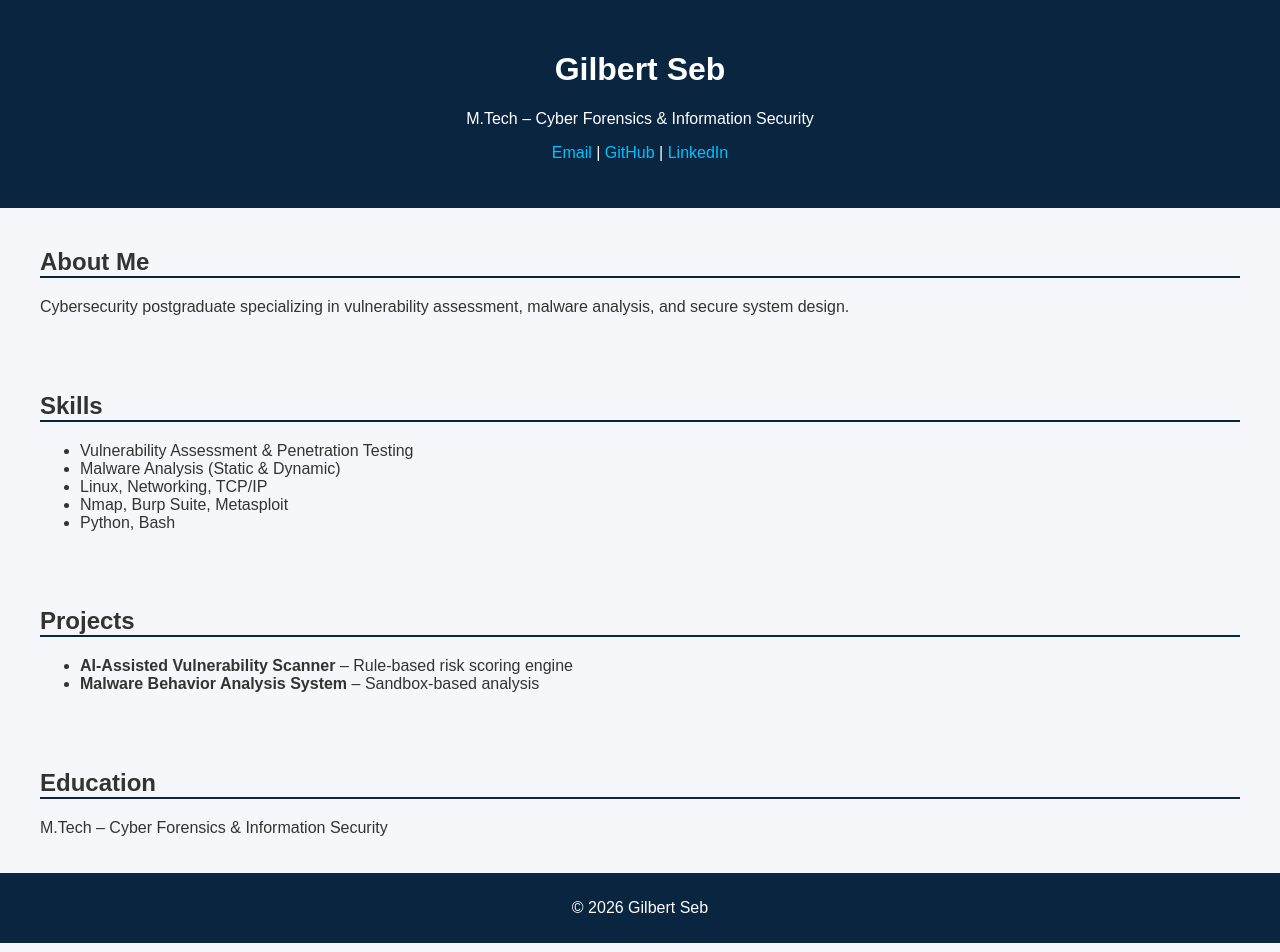
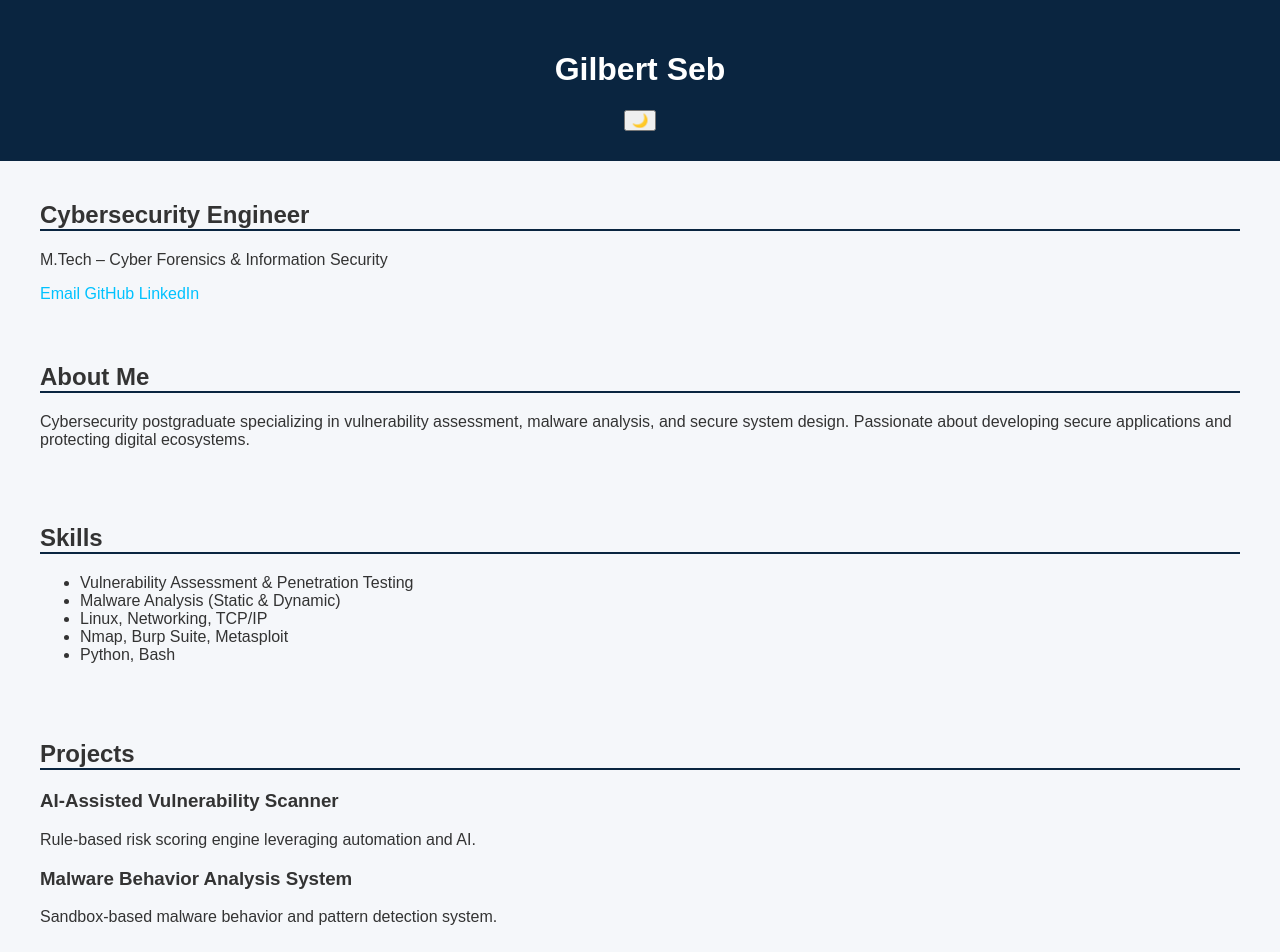
Before and after one commit to gilbert-seb/gilbert-seb.github.io, a plain HTML site: page index.html in a window 1280 px wide. Shown: the top 952 px of the page. Drawn offline with Linux system fonts and the light colour scheme.

Commit message:
Update index.html

```diff
--- a/index.html
+++ b/index.html
@@ -1,32 +1,41 @@
 <!DOCTYPE html>
 <html lang="en">
 <head>
-  <meta charset="UTF-8">
+  <meta charset="UTF-8" />
+  <meta name="viewport" content="width=device-width, initial-scale=1.0" />
   <title>Gilbert Seb | Cybersecurity Engineer</title>
-  <link rel="stylesheet" href="style.css">
+  <link rel="stylesheet" href="style.css" />
+  <script defer src="script.js"></script>
 </head>
 <body>
-  <header>
-    <h1>Gilbert Seb</h1>
-    <p>M.Tech – Cyber Forensics & Information Security</p>
-    <p>
-      <a href="mailto:yourmail@example.com">Email</a> |
-      <a href="https://github.com/yourusername">GitHub</a> |
-      <a href="https://linkedin.com/in/yourprofile">LinkedIn</a>
-    </p>
+  <header class="navbar">
+    <h1 class="logo">Gilbert Seb</h1>
+    <button id="theme-toggle" aria-label="Toggle theme">🌙</button>
   </header>
 
-  <section>
+  <main>
+    <section class="hero fade-in">
+      <h2>Cybersecurity Engineer</h2>
+      <p>M.Tech – Cyber Forensics & Information Security</p>
+      <div class="links">
+        <a href="mailto:yourmail@example.com">Email</a>
+        <a href="https://github.com/yourusername" target="_blank">GitHub</a>
+        <a href="https://linkedin.com/in/yourprofile" target="_blank">LinkedIn</a>
+      </div>
+    </section>
+
+    <section class="fade-in">
       <h2>About Me</h2>
       <p>
         Cybersecurity postgraduate specializing in vulnerability assessment,
-      malware analysis, and secure system design.
+        malware analysis, and secure system design. Passionate about developing
+        secure applications and protecting digital ecosystems.
       </p>
     </section>
 
-  <section>
+    <section class="fade-in">
       <h2>Skills</h2>
-    <ul>
+      <ul class="skills">
         <li>Vulnerability Assessment & Penetration Testing</li>
         <li>Malware Analysis (Static & Dynamic)</li>
         <li>Linux, Networking, TCP/IP</li>
@@ -35,18 +44,25 @@
       </ul>
     </section>
 
-  <section>
+    <section class="fade-in">
       <h2>Projects</h2>
-    <ul>
-      <li><b>AI-Assisted Vulnerability Scanner</b> – Rule-based risk scoring engine</li>
-      <li><b>Malware Behavior Analysis System</b> – Sandbox-based analysis</li>
-    </ul>
+      <div class="projects">
+        <article>
+          <h3>AI-Assisted Vulnerability Scanner</h3>
+          <p>Rule-based risk scoring engine leveraging automation and AI.</p>
+        </article>
+        <article>
+          <h3>Malware Behavior Analysis System</h3>
+          <p>Sandbox-based malware behavior and pattern detection system.</p>
+        </article>
+      </div>
     </section>
 
-  <section>
+    <section class="fade-in">
       <h2>Education</h2>
       <p>M.Tech – Cyber Forensics & Information Security</p>
     </section>
+  </main>
 
   <footer>
     <p>© 2026 Gilbert Seb</p>
```
Lines whose indentation alone changed are shown as unchanged.
